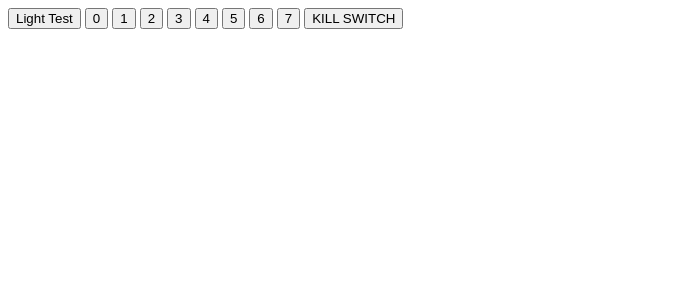
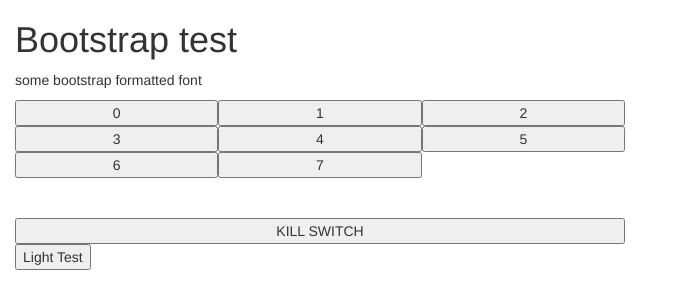
Before and after one commit to carcheung/RaspberryPiHomeAutomation, a website: page views/index.html in a window 1280 px wide. Shown: the whole page, without its empty margins (0-680 px from the left). Drawn offline with nearby package versions, Linux system fonts and the light colour scheme; no server answers; files whose address does not match are found by name.

Commit message:
Bootstrap supported

```diff
--- a/package.json
+++ b/package.json
@@ -3,7 +3,10 @@
   "version": "0.0.1",
   "description": "waffles socket.io website",
   "dependencies": {
+    "bootstrap": "^3.3.7",
     "express": "^4.15.3",
-    "socket.io": "^2.0.2"
+    "jquery": "^3.2.1",
+    "socket.io": "^2.0.2",
+    "ws": "^3.0.0"
   }
 }
--- a/public/gpioControl.js
+++ b/public/gpioControl.js
@@ -33,3 +33,5 @@ function GPIO_ALL_OFF() {
     console.log(msg);
     return false;
 }
+
+// todo: keyboard press to manage 0123456 and kill
--- a/views/index.html
+++ b/views/index.html
@@ -1,20 +1,48 @@
 <!doctype html>
 <html>
+<meta charset="UTF-8">
     <head>
         <title>Waffles Home Base</title>
+        <meta name="viewport" content="width=device-width, intiial-scale=1">
+        <link rel="stylesheet" href="/css/bootstrap.css">
+        <script src="/js/jquery.min.js"></script>
+        <script src="/js/bootstrap.min.js"></script>
     </head>
     <body>
-        <button id="light_test" onclick="testGPIO()">Light Test</button>
-        <button id="light_test" onclick="GPIO_WRITE(0)">0</button>
-        <button id="light_test" onclick="GPIO_WRITE(1)">1</button>
-        <button id="light_test" onclick="GPIO_WRITE(2)">2</button>
-        <button id="light_test" onclick="GPIO_WRITE(3)">3</button>
-        <button id="light_test" onclick="GPIO_WRITE(4)">4</button>
-        <button id="light_test" onclick="GPIO_WRITE(5)">5</button>
-        <button id="light_test" onclick="GPIO_WRITE(6)">6</button>
-        <button id="light_test" onclick="GPIO_WRITE(7)">7</button>
-        <button id="light_test" onclick="GPIO_ALL_OFF()">KILL SWITCH</button>
+        <div class="container-fluid">
+        <h1>Bootstrap test</h1>
+        <p>some bootstrap formatted font</p>
+            <div class="row">
+                <div class="col-sm-6" >
+                    <button class="col-sm-4" onclick="GPIO_WRITE(0)">0</button>
+                    <button class="col-sm-4" onclick="GPIO_WRITE(1)">1</button>
+                    <button class="col-sm-4" onclick="GPIO_WRITE(2)">2</button>
+                </div>
+            </div>
+            <div class="row">
+                <div class="col-sm-6">
+                    <button class="col-sm-4" onclick="GPIO_WRITE(3)">3</button>
+                    <button class="col-sm-4" onclick="GPIO_WRITE(4)">4</button>
+                    <button class="col-sm-4" onclick="GPIO_WRITE(5)">5</button>
+                </div>
+            </div>
+            <div class="row">
+                <div class="col-sm-6">
+                    <button class="col-sm-4" onclick="GPIO_WRITE(6)">6</button>
+                    <button class="col-sm-4" onclick="GPIO_WRITE(7)">7</button>
+                </div>
+            </div>
+            <div class="row">
+                <div class="col-sm-6">
+                    <br>
+                    <br>
+                    <button class="col-sm-12" onclick="GPIO_ALL_OFF()">KILL SWITCH</button>
+                    <button  onclick="testGPIO()">Light Test</button>
+                </div>
+            </div>
+        </div>
         <script src="/socket.io/socket.io.js"></script>
         <script src="gpioControl.js"></script>
+        </div>
     </body>
 </html>
```
Also changed, not shown: index.js (+5 -2 lines), views/camera.html (added).
